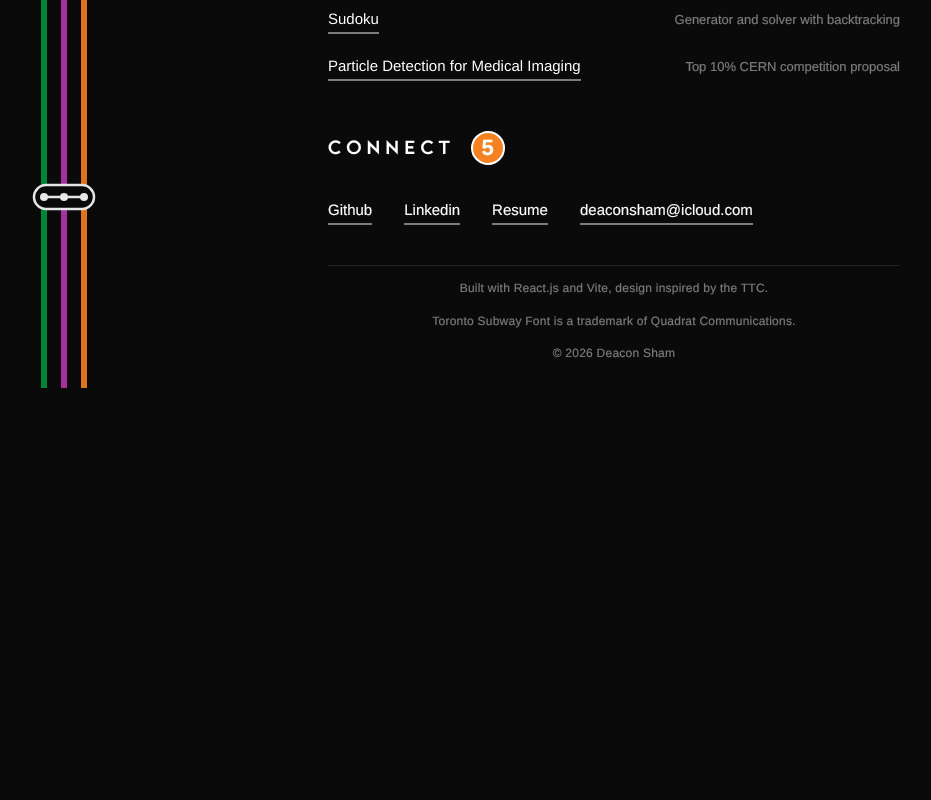
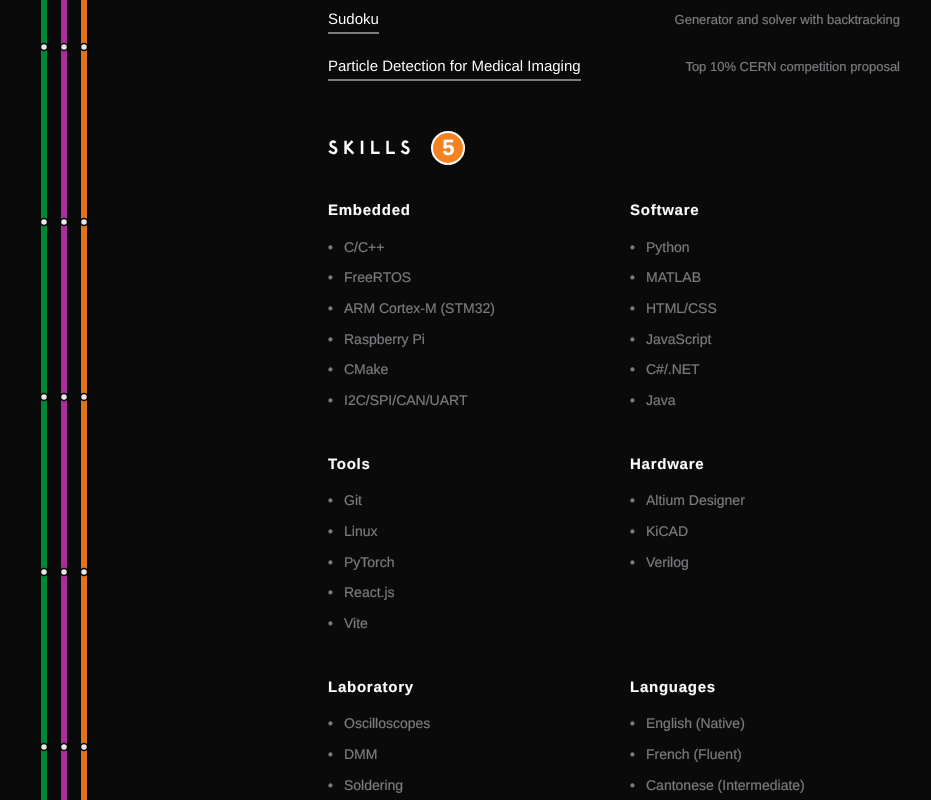
Before and after one commit to DeaconSham/deaconsham.github.io, a React (Vite) app: page / in a window 1280 px wide. Shown: the part 1480-2280 px from the top of the page, without its empty margins (26-957 px from the left). Before the commit the page ends 1868 px from the top, so only its background shows below. Built offline with nearby package versions, Linux system fonts and the light colour scheme.

Commit message:
added skills section

```diff
--- a/src/App.jsx
+++ b/src/App.jsx
@@ -2,8 +2,9 @@ import Header from './components/Header'
 import Navigation from './components/Navigation'
 import Background from './components/Background'
 import Bio from './components/Bio'
+import Skills from './components/Skills'
 import Experience from './components/Experience'
-import Extracurricular from './components/Extracurricular'
+import Activities from './components/Activities'
 import Projects from './components/Projects'
 import Connect from './components/Connect'
 import Footer from './components/Footer'
@@ -17,8 +18,9 @@ function App() {
                 <Header />
                 <Bio />
                 <Experience />
-                <Extracurricular />
+                <Activities />
                 <Projects />
+                <Skills />
                 <Connect />
                 <Footer />
             </div>
--- a/src/components/Extracurricular.jsx
+++ b/src/components/Activities.jsx
@@ -1,4 +1,4 @@
-const extracurriculars = [
+const activities = [
     {
         title: 'Outreach Executive - CUTC Organization',
         url: 'https://cutc.ca/',
@@ -19,15 +19,15 @@ const extracurriculars = [
     }
 ];
 
-function Extracurricular() {
+function Activities() {
     return (
-        <section id="extracurricular" className="section experience-section">
+        <section id="activities" className="section experience-section">
             <h2 className="section-label">
-                EXTRACURRICULARS
+                ACTIVITIES
                 <span className="ttc-badge" style={{ backgroundColor: '#0085cd' }}>3</span>
             </h2>
 
-            {extracurriculars.map((exp, index) => (
+            {activities.map((exp, index) => (
                 <div className="experience-block" key={index}>
                     <div className="experience-header">
                         <a href={exp.url} target="_blank" rel="noopener noreferrer">
@@ -44,4 +44,4 @@ function Extracurricular() {
     )
 }
 
-export default Extracurricular
+export default Activities
--- a/src/components/Connect.jsx
+++ b/src/components/Connect.jsx
@@ -3,7 +3,7 @@ function Connect() {
         <section id="connect" className="section connect-section">
             <h2 className="section-label">
                 CONNECT
-                <span className="ttc-badge" style={{ backgroundColor: '#f58220' }}>5</span>
+                <span className="ttc-badge" style={{ backgroundColor: '#8a999a' }}>6</span>
             </h2>
             <div className="connect-links">
                 <a href="https://github.com/DeaconSham" target="_blank" rel="noopener noreferrer">
@@ -13,7 +13,7 @@ function Connect() {
                     Linkedin
                 </a>
                 <a
-                    href="https://drive.google.com/file/d/18Oen_U3DZjfNGXK8AQA-TmT0eMj_KTsM/view?usp=sharing"
+                    href="https://drive.google.com/file/d/1PK5-3PCttdHVWbzNRR1bMwIAF6vw7d1p/view?usp=sharing"
                     target="_blank"
                     rel="noopener noreferrer"
                 >
--- a/src/components/Navigation.jsx
+++ b/src/components/Navigation.jsx
@@ -3,8 +3,10 @@ import { useState, useEffect, useCallback } from 'react'
 const stations = [
     { id: 'bio', label: 'BIO' },
     { id: 'experience', label: 'EXPERIENCE' },
-    { id: 'extracurricular', label: 'EXTRACURRICULARS' },
+    { id: 'activities', label: 'ACTIVITIES' },
     { id: 'projects', label: 'PROJECTS' },
+    { id: 'skills', label: 'SKILLS' },
+    { id: 'connect', label: 'CONNECT' },
 ]
 
 const LINE_COLOUR = '#fccc0a'
--- /dev/null
+++ b/src/components/Skills.jsx
@@ -0,0 +1,52 @@
+const skillCategories = [
+    {
+        title: 'Embedded',
+        skills: ['C/C++', 'FreeRTOS', 'ARM Cortex-M (STM32)', 'Raspberry Pi', 'CMake', 'I2C/SPI/CAN/UART']
+    },
+    {
+        title: 'Software',
+        skills: ['Python', 'MATLAB', 'HTML/CSS', 'JavaScript', 'C#/.NET', 'Java']
+    },
+    {
+        title: 'Tools',
+        skills: ['Git', 'Linux', 'PyTorch', 'React.js', 'Vite']
+    },
+    {
+        title: 'Hardware',
+        skills: ['Altium Designer', 'KiCAD', 'Verilog']
+    },
+    {
+        title: 'Laboratory',
+        skills: ['Oscilloscopes', 'DMM', 'Soldering', 'Optical Equipment']
+    },
+    {
+        title: 'Languages',
+        skills: ['English (Native)', 'French (Fluent)', 'Cantonese (Intermediate)']
+    }
+];
+
+function Skills() {
+    return (
+        <section id="skills" className="section skills-section">
+            <h2 className="section-label">
+                SKILLS
+                <span className="ttc-badge" style={{ backgroundColor: '#f58220' }}>5</span>
+            </h2>
+
+            <div className="skills-grid">
+                {skillCategories.map((category, index) => (
+                    <div className="skill-category" key={index}>
+                        <h3 className="skill-category-title">{category.title}</h3>
+                        <ul className="skill-list">
+                            {category.skills.map((skill, skillIndex) => (
+                                <li key={skillIndex}>{skill}</li>
+                            ))}
+                        </ul>
+                    </div>
+                ))}
+            </div>
+        </section>
+    )
+}
+
+export default Skills
--- a/src/index.css
+++ b/src/index.css
@@ -340,3 +340,43 @@ a:hover {
         text-align: left;
     }
 }
+
+/* Skills Section Styles */
+.skills-grid {
+    display: grid;
+    grid-template-columns: repeat(auto-fit, minmax(200px, 1fr));
+    gap: 2rem;
+    margin-top: 1rem;
+}
+
+.skill-category-title {
+    font-size: 15px;
+    font-family: var(--font-body);
+    font-weight: 700;
+    color: var(--colour-text);
+    margin-bottom: 0.75rem;
+    letter-spacing: 0.05em;
+}
+
+.skill-list {
+    list-style: none;
+    padding: 0;
+    margin: 0;
+}
+
+.skill-list li {
+    font-size: 14px;
+    color: var(--colour-text-secondary);
+    margin-bottom: 0.4rem;
+    position: relative;
+    padding-left: 1rem;
+}
+
+.skill-list li::before {
+    content: "•";
+    color: var(--colour-text-secondary);
+    /* Line text colour */
+    position: absolute;
+    left: 0;
+    font-weight: bold;
+}
```
